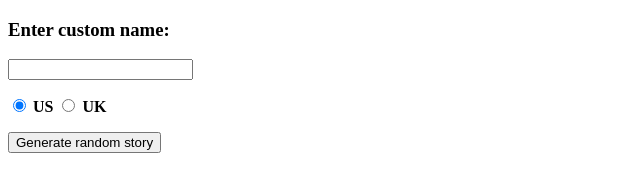
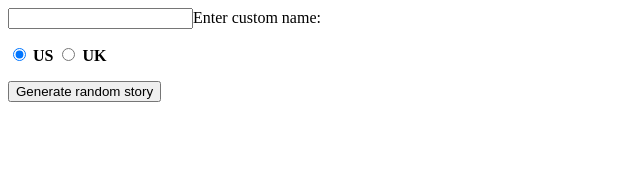
Before and after one commit to KavyaKukku/Silly-Story, a plain HTML site: page index.html in a window 1280 px wide. Shown: the whole page, without its empty margins (0-640 px from the left). Drawn offline with Linux system fonts and the light colour scheme.

Commit message:
Update index.html

```diff
--- a/index.html
+++ b/index.html
@@ -6,7 +6,7 @@
     <title>Silly Story Generator</title>
 </head>
 <body>
-    <h3>Enter custom name:</h3><input type="text" id="customName">
+    <input type="text" id="customName"><label>Enter custom name:</label>
 
     <p>
         <input type="radio" id="us" name="region" checked>
```
